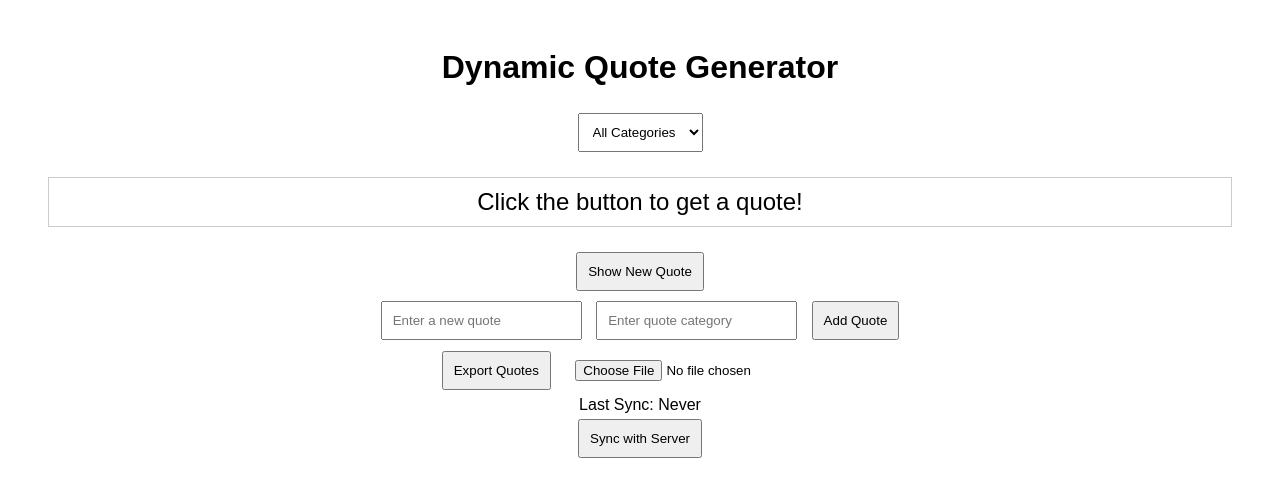
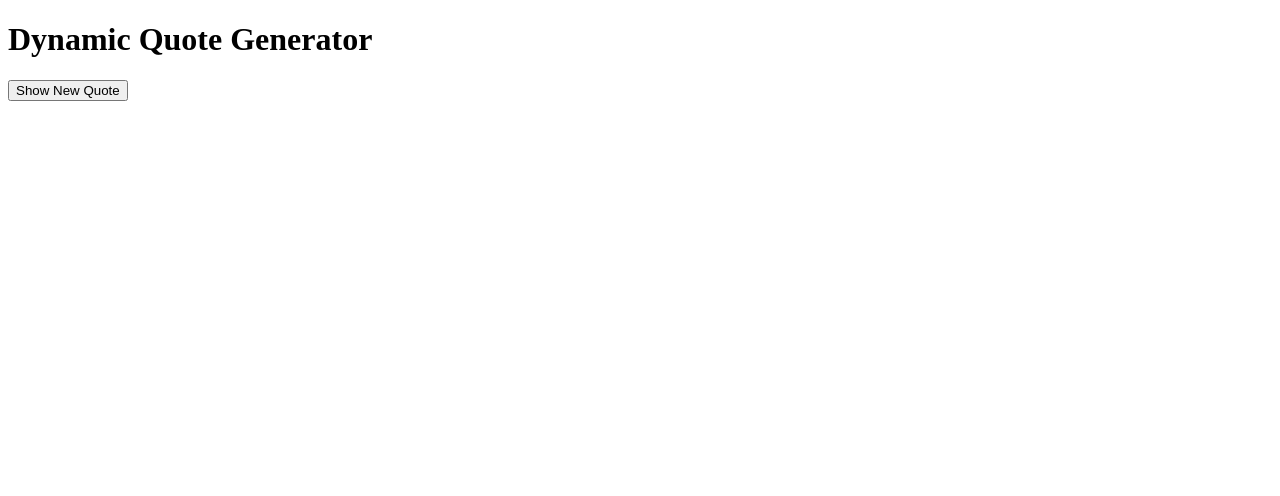
Before and after one commit to Zemen1028/alx_fe_javascript, a plain HTML site: page index.html in a window 1280 px wide. Drawn offline with Linux system fonts and the light colour scheme.

Commit message:
Update index.html

```diff
--- a/index.html
+++ b/index.html
@@ -4,140 +4,11 @@
     <meta charset="UTF-8">
     <meta name="viewport" content="width=device-width, initial-scale=1.0">
     <title>Dynamic Quote Generator</title>
-    <style>
-        body { font-family: Arial, sans-serif; text-align: center; padding: 20px; }
-        #quoteDisplay { font-size: 1.5em; margin: 20px; padding: 10px; border: 1px solid #ccc; }
-        input, button, select { margin: 5px; padding: 10px; }
-    </style>
   </head>
   <body>
     <h1>Dynamic Quote Generator</h1>
-    <select id="categoryFilter" onchange="filterQuotes()">
-        <option value="all">All Categories</option>
-    </select>
-    <div id="quoteDisplay">Click the button to get a quote!</div>
+    <div id="quoteDisplay"></div>
     <button id="newQuote">Show New Quote</button>
-
-    <div>
-        <input id="newQuoteText" type="text" placeholder="Enter a new quote" />
-        <input id="newQuoteCategory" type="text" placeholder="Enter quote category" />
-        <button onclick="addQuote()">Add Quote</button>
-    </div>
-
-    <button onclick="exportQuotes()">Export Quotes</button>
-    <input type="file" id="importFile" accept=".json" onchange="importFromJsonFile(event)" />
-
-    <div id="syncStatus">Last Sync: Never</div>
-    <button onclick="syncWithServer()">Sync with Server</button>
-
-    <script>
-        let quotes = JSON.parse(localStorage.getItem("quotes")) || [
-            { text: "Believe you can and you're halfway there.", category: "Motivation" },
-            { text: "Success is not the key to happiness. Happiness is the key to success.", category: "Success" },
-            { text: "Act as if what you do makes a difference. It does.", category: "Inspiration" }
-        ];
-
-        function saveQuotes() {
-            localStorage.setItem("quotes", JSON.stringify(quotes));
-        }
-
-        function populateCategories() {
-            const categorySet = new Set(quotes.map(q => q.category));
-            const filterDropdown = document.getElementById("categoryFilter");
-            filterDropdown.innerHTML = '<option value="all">All Categories</option>';
-            categorySet.forEach(category => {
-                const option = document.createElement("option");
-                option.value = category;
-                option.textContent = category;
-                filterDropdown.appendChild(option);
-            });
-        }
-
-        function showRandomQuote() {
-            const selectedCategory = document.getElementById("categoryFilter").value;
-            const filteredQuotes = selectedCategory === "all" ? quotes : quotes.filter(q => q.category === selectedCategory);
-            if (filteredQuotes.length > 0) {
-                const randomIndex = Math.floor(Math.random() * filteredQuotes.length);
-                const selectedQuote = `${filteredQuotes[randomIndex].text} - (${filteredQuotes[randomIndex].category})`;
-                document.getElementById("quoteDisplay").textContent = selectedQuote;
-                sessionStorage.setItem("lastQuote", selectedQuote);
-            } else {
-                document.getElementById("quoteDisplay").textContent = "No quotes available for this category.";
-            }
-        }
-
-        function filterQuotes() {
-            localStorage.setItem("selectedCategory", document.getElementById("categoryFilter").value);
-            showRandomQuote();
-        }
-
-        function addQuote() {
-            const newQuoteText = document.getElementById("newQuoteText").value;
-            const newQuoteCategory = document.getElementById("newQuoteCategory").value;
-
-            if (newQuoteText && newQuoteCategory) {
-                quotes.push({ text: newQuoteText, category: newQuoteCategory });
-                saveQuotes();
-                populateCategories();
-                document.getElementById("newQuoteText").value = "";
-                document.getElementById("newQuoteCategory").value = "";
-                alert("Quote added successfully!");
-            } else {
-                alert("Please enter both a quote and a category.");
-            }
-        }
-
-        function exportQuotes() {
-            const blob = new Blob([JSON.stringify(quotes, null, 2)], { type: "application/json" });
-            const link = document.createElement("a");
-            link.href = URL.createObjectURL(blob);
-            link.download = "quotes.json";
-            document.body.appendChild(link);
-            link.click();
-            document.body.removeChild(link);
-        }
-
-        function importFromJsonFile(event) {
-            const fileReader = new FileReader();
-            fileReader.onload = function(event) {
-                try {
-                    const importedQuotes = JSON.parse(event.target.result);
-                    quotes.push(...importedQuotes);
-                    saveQuotes();
-                    populateCategories();
-                    alert('Quotes imported successfully!');
-                } catch (error) {
-                    alert('Invalid JSON file.');
-                }
-            };
-            fileReader.readAsText(event.target.files[0]);
-        }
-
-        async function syncWithServer() {
-            try {
-                let response = await fetch('https://jsonplaceholder.typicode.com/posts'); // Mock API
-                let serverQuotes = await response.json();
-
-                if (serverQuotes.length > 0) {
-                    quotes = serverQuotes.map(q => ({ text: q.title, category: "General" }));
-                    saveQuotes();
-                    populateCategories();
-                    alert("Quotes synced with the server!");
-                    document.getElementById("syncStatus").textContent = `Last Sync: ${new Date().toLocaleTimeString()}`;
-                }
-            } catch (error) {
-                alert("Failed to sync with server.");
-            }
-        }
-
-        document.getElementById("newQuote").addEventListener("click", showRandomQuote);
-
-        if (sessionStorage.getItem("lastQuote")) {
-            document.getElementById("quoteDisplay").textContent = sessionStorage.getItem("lastQuote");
-        }
-
-        populateCategories();
-        document.getElementById("categoryFilter").value = localStorage.getItem("selectedCategory") || "all";
-    </script>
+    <script src="script.js"></script>
   </body>
   </html>
```
Lines whose indentation alone changed are shown as unchanged.
